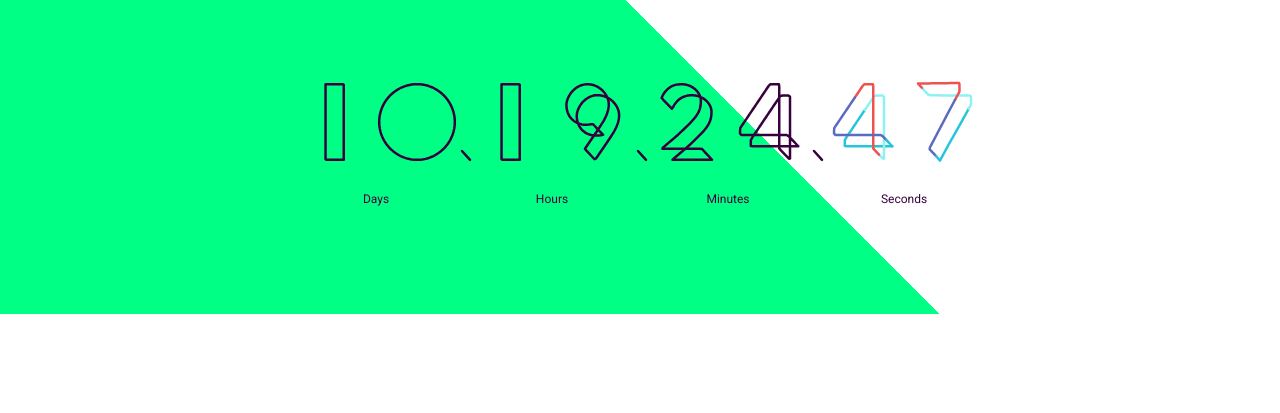
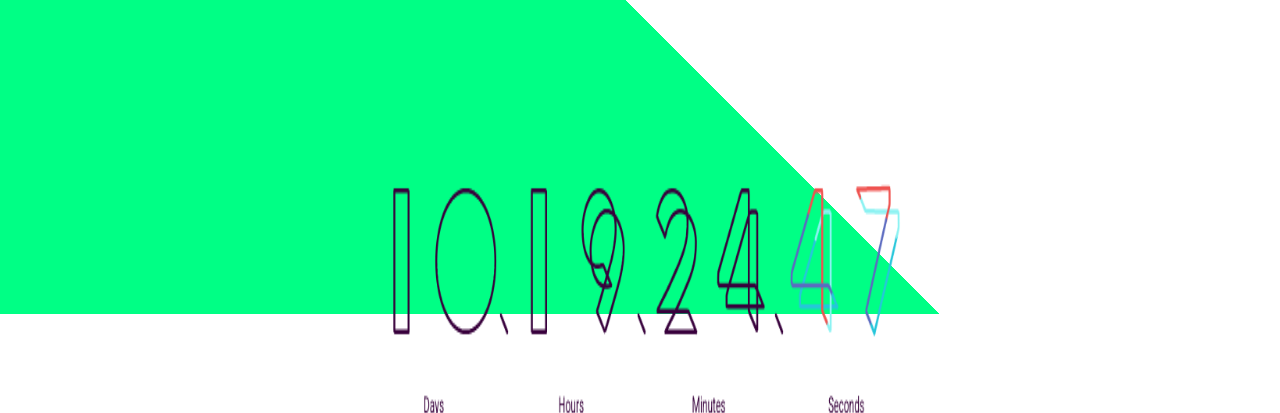
Before and after one commit to code-next/Agniyetra, a plain HTML site: page index.html in a window 1280 px wide. Shown: the part 387-800 px from the top of the page. Drawn offline with nearby package versions, Linux system fonts and the light colour scheme.

Commit message:
Canvas 1

```diff
--- a/index.html
+++ b/index.html
@@ -18,10 +18,6 @@
             height: 100%;
             text-align: center;
             overflow: hidden;
-        }
-
-        canvas {
-            width: 100px;
         }
     </style>
 </head>
@@ -94,8 +90,8 @@
         countDown.setUp(false);
         countDown.attachEvents();
         countDown.play(false);
-        $(canvas).width(600);
-        $(canvas).height(718);
+        $('canvas').width('600');
+        $('canvas').height(718);
     </script>
 
 </body>
```
